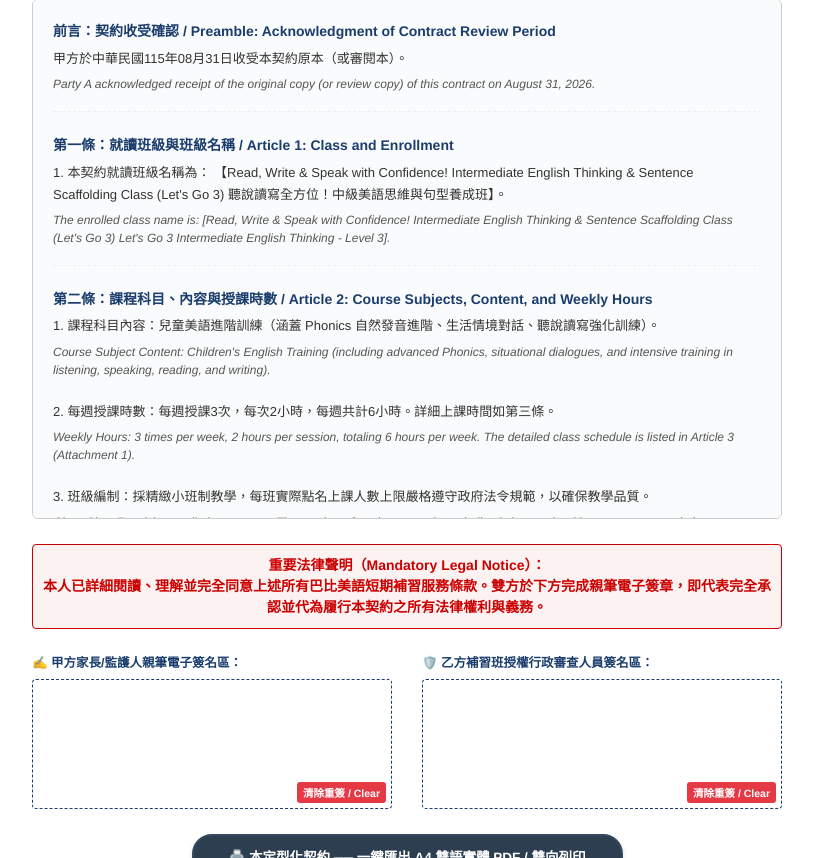
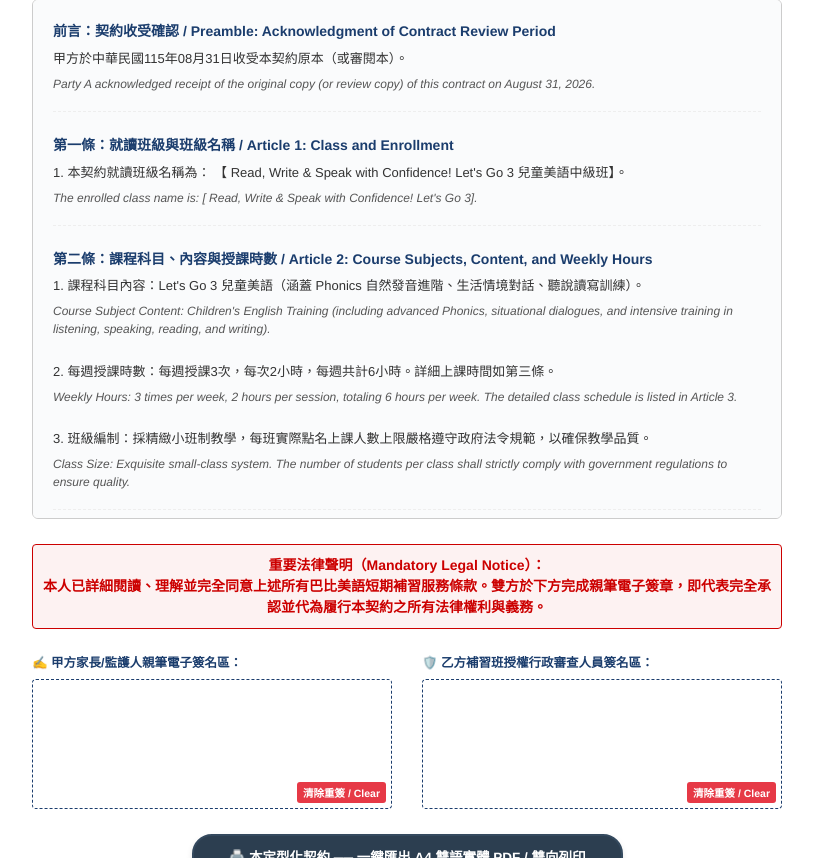
Before and after one commit to joylin36/2026BobbyEnglish-Contract-lg3.html, a plain HTML site: page index.html in a window 1280 px wide. Shown: the part 640-1498 px from the top of the page, without its empty margins (233-1046 px from the left). Drawn offline with Linux system fonts and the light colour scheme.

Commit message:
Update class names and course details in index.html

```diff
--- a/index.html
+++ b/index.html
@@ -399,17 +399,17 @@
                 <!-- 第一條 -->
                 <div class="legal-item">
                     <strong>第一條：就讀班級與班級名稱 / Article 1: Class and Enrollment</strong><br>
-                    1. 本契約就讀班級名稱為： 【Read, Write & Speak with Confidence! Intermediate English Thinking & Sentence Scaffolding Class (Let's Go 3) 聽說讀寫全方位！中級美語思維與句型養成班】。<br>
-                    <span class="legal-en">The enrolled class name is: [Read, Write & Speak with Confidence! Intermediate English Thinking & Sentence Scaffolding Class (Let's Go 3) Let's Go 3 Intermediate English Thinking - Level 3].</span>
+                    1. 本契約就讀班級名稱為： 【 Read, Write & Speak with Confidence! Let's Go 3 兒童美語中級班】。<br>
+                    <span class="legal-en">The enrolled class name is: [ Read, Write & Speak with Confidence! Let's Go 3].</span>
                 </div>
 
                 <!-- 第二條 -->
                 <div class="legal-item">
                     <strong>第二條：課程科目、內容與授課時數 / Article 2: Course Subjects, Content, and Weekly Hours</strong><br>
-                    1. 課程科目內容：兒童美語進階訓練（涵蓋 Phonics 自然發音進階、生活情境對話、聽說讀寫強化訓練）。<br>
+                    1. 課程科目內容：Let's Go 3 兒童美語（涵蓋 Phonics 自然發音進階、生活情境對話、聽說讀寫訓練）。<br>
                     <span class="legal-en">Course Subject Content: Children's English Training (including advanced Phonics, situational dialogues, and intensive training in listening, speaking, reading, and writing).</span><br>
                     2. 每週授課時數：每週授課3次，每次2小時，每週共計6小時。詳細上課時間如第三條。<br>
-                    <span class="legal-en">Weekly Hours: 3 times per week, 2 hours per session, totaling 6 hours per week. The detailed class schedule is listed in Article 3 (Attachment 1).</span><br>
+                    <span class="legal-en">Weekly Hours: 3 times per week, 2 hours per session, totaling 6 hours per week. The detailed class schedule is listed in Article 3.</span><br>
                     3. 班級編制：採精緻小班制教學，每班實際點名上課人數上限嚴格遵守政府法令規範，以確保教學品質。<br>
                     <span class="legal-en">Class Size: Exquisite small-class system. The number of students per class shall strictly comply with government regulations to ensure quality.</span>
                 </div>
@@ -418,7 +418,7 @@
                 <div class="legal-item">
                     <strong>第三條：上課時間與課程表 / Article 3: Class Schedule</strong><br>
                     上課時間依雙方約定之班別辦理（Please check the agreed schedule below）：<br>
-                    💡 <b>兒童美語中階班（Let's Go 3）：每週一 4:30 PM - 6:30 PM & 每週三、週五 1:30 PM - 3:30 PM</b><br>
+                    💡 <b>兒童美語中級班（Let's Go 3）：每週一 4:30 PM - 6:30 PM & 每週三、週五 1:30 PM - 3:30 PM</b><br>
                     <span class="legal-en">Schedule Option: Every Monday 4:30 PM - 6:30 PM & Every Wednesday, Friday 1:30 PM - 3:30 PM.</span>
                 </div>
 
```
